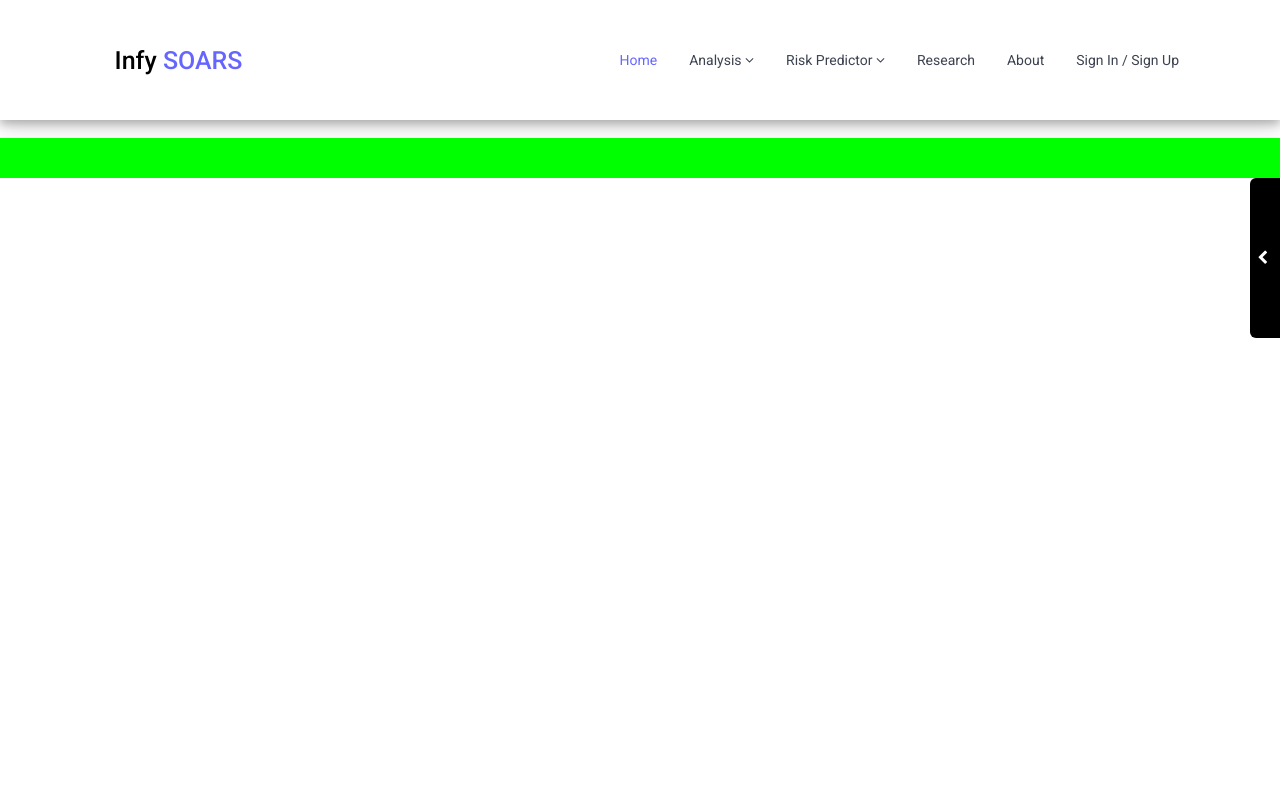
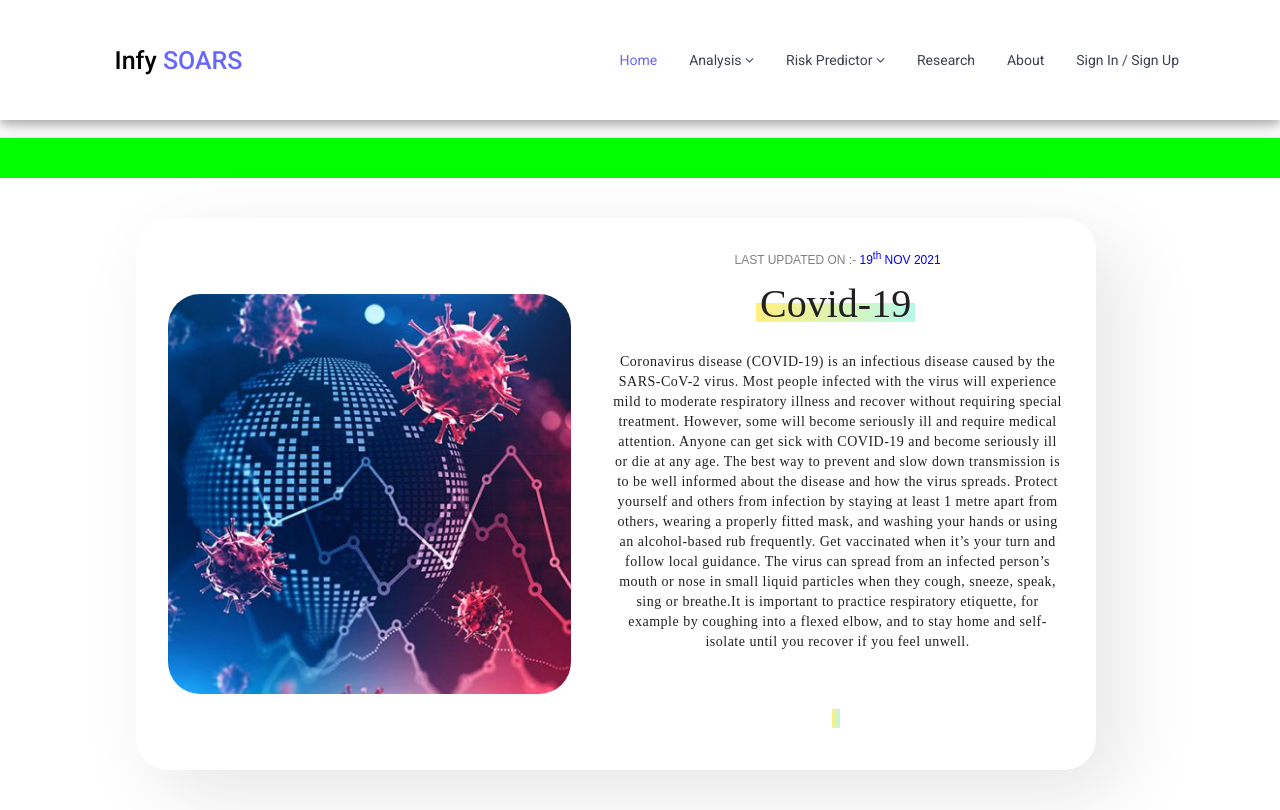
Before and after one commit to Atharv-Chaudhari/Project-Covid, a Python web app: template templates/index.html in a window 1280 px wide. Before the commit the page ends 338 px from the top, so only its background shows below. Run offline with Jinja, Linux system fonts and the light colour scheme; the template is opened without the code that fills it, so the values that code supplies are empty.

Commit message:
added covid info

```diff
--- a/static/css/style.css
+++ b/static/css/style.css
@@ -600,3 +600,112 @@ code {
   opacity: 0.5;
   position: relative;
 }
+/* ************************************************** cols ******************************************** */
+.col-1{
+  width:50%;
+}
+.col-2{
+  width:33%;
+}
+.col-3{
+  width:25%;
+}
+/* ***************************************************************************************************** */
+:root {
+  --font-family-primary: 'Vollkorn', serif;
+  --font-family-secondary: 'PT Sans', sans-serif;
+  --font-size-title: 32px;
+  --line-height-title: 1.4;
+  --font-size-caption: 14px;
+  --line-height-caption: 1.2;
+  --color-text: #222022;
+  --color-highlight-primary: #ffef7e;
+  --color-highlight-secondary: #b7f9e9;
+  --border-radius-primary: 32px;
+}
+.covid-info {
+  text-align: center;
+  display: block;
+  margin-right: auto;
+  margin-left: auto;
+  width:85%;
+}
+* {
+  -webkit-font-smoothing: antialiased;
+  -moz-osx-font-smoothing: grayscale;
+}
+@media (min-width: 900px) {
+  :root {
+    --font-size-title: 40px;
+ }
+}
+.card {
+  max-width: 960px;
+  border-radius: var(--border-radius-primary);
+  box-shadow: 24px 24px 80px rgba(0, 0, 0, 0.1);
+  padding: 20px 20px 28px 20px;
+  box-sizing: border-box;
+  margin: 20px;
+  display: flex;
+  flex-direction: column;
+}
+@media (min-width: 900px) {
+  .card {
+    flex-direction: row;
+    align-items: center;
+    margin: 40px;
+    padding: 32px;
+ }
+}
+.card__image {
+  width: 100%;
+  height: 100%;
+  border-radius: var(--border-radius-primary);
+  object-fit: cover;
+  margin-bottom: 18px;
+}
+@media (min-width: 900px) {
+  .card__image {
+    width: 45%;
+    max-height: none;
+    min-height: 400px;
+    margin-bottom: 0;
+ }
+}
+@media (min-width: 900px) {
+  .card__content {
+    width: 55%;
+    padding-left: 40px;
+ }
+}
+.card__date {
+  display: block;
+  font-family: var(--font-family-secondary);
+  font-size: var(--font-size-caption);
+  line-height: var(--line-height-caption);
+  text-transform: uppercase;
+  color: var(--color-text);
+  margin-bottom: 6px;
+}
+@media (min-width: 900px) {
+  .card__date {
+    margin-bottom: 8px;
+ }
+}
+.card__title {
+  font-family: var(--font-family-primary);
+  font-size: var(--font-size-title);
+  line-height: var(--line-height-title);
+  color: var(--color-text);
+  box-decoration-break: clone;
+  background-image: linear-gradient(90deg, var(--color-highlight-primary), var(--color-highlight-secondary));
+  background-size: 100% 42%;
+  background-repeat: no-repeat;
+  background-position: 0 85%;
+  padding: 0 4px;
+  margin-left: -4px;
+}
+.center{
+  margin-left: auto;
+  margin-right: auto;
+}
--- a/templates/index.html
+++ b/templates/index.html
@@ -13,6 +13,7 @@
 </head>
 
 <!-- <body onload="present()"> -->
+
 <body>
     <nav class="navbar">
         <div class="container">
@@ -31,22 +32,29 @@
                     <details>
                         <summary>
                             <div class="button-modal">
-                            <h4 style="font-size: 25px;">Infy<span style="font-size: 25px;color:#66f;"> SOARS</span></h4>
+                                <h4 style="font-size: 25px;">Infy<span style="font-size: 25px;color:#66f;"> SOARS</span>
+                                </h4>
                             </div>
                             <div class="details-modal-overlay"></div>
                         </summary>
                         <div class="details-modal">
                             <div class="details-modal-close">
-                          <svg xmlns="http://www.w3.org/2000/svg" width="14" height="14" viewBox="0 0 14 14" fill="none">
-                            <path fill-rule="evenodd" clip-rule="evenodd" d="M13.7071 1.70711C14.0976 1.31658 14.0976 0.683417 13.7071 0.292893C13.3166 -0.0976311 12.6834 -0.0976311 12.2929 0.292893L7 5.58579L1.70711 0.292893C1.31658 -0.0976311 0.683417 -0.0976311 0.292893 0.292893C-0.0976311 0.683417 -0.0976311 1.31658 0.292893 1.70711L5.58579 7L0.292893 12.2929C-0.0976311 12.6834 -0.0976311 13.3166 0.292893 13.7071C0.683417 14.0976 1.31658 14.0976 1.70711 13.7071L7 8.41421L12.2929 13.7071C12.6834 14.0976 13.3166 14.0976 13.7071 13.7071C14.0976 13.3166 14.0976 12.6834 13.7071 12.2929L8.41421 7L13.7071 1.70711Z" fill="black" />
+                                <svg xmlns="http://www.w3.org/2000/svg" width="14" height="14" viewBox="0 0 14 14"
+                                    fill="none">
+                                    <path fill-rule="evenodd" clip-rule="evenodd"
+                                        d="M13.7071 1.70711C14.0976 1.31658 14.0976 0.683417 13.7071 0.292893C13.3166 -0.0976311 12.6834 -0.0976311 12.2929 0.292893L7 5.58579L1.70711 0.292893C1.31658 -0.0976311 0.683417 -0.0976311 0.292893 0.292893C-0.0976311 0.683417 -0.0976311 1.31658 0.292893 1.70711L5.58579 7L0.292893 12.2929C-0.0976311 12.6834 -0.0976311 13.3166 0.292893 13.7071C0.683417 14.0976 1.31658 14.0976 1.70711 13.7071L7 8.41421L12.2929 13.7071C12.6834 14.0976 13.3166 14.0976 13.7071 13.7071C14.0976 13.3166 14.0976 12.6834 13.7071 12.2929L8.41421 7L13.7071 1.70711Z"
+                                        fill="black" />
                                 </svg>
                             </div>
                             <div class="details-modal-title">
-                            <h1>Infy <span style="color:blue;font-size: 20px;"> SOARS<sup style="color:red;font-size: 10px;">TM</sup></span><span style="color:crimson;font-size: 15px;"> presents</span></h1>
+                                <h1>Infy <span style="color:blue;font-size: 20px;"> SOARS<sup
+                                            style="color:red;font-size: 10px;">TM</sup></span><span
+                                        style="color:crimson;font-size: 15px;"> presents</span></h1>
                             </div>
                             <div class="details-modal-content">
-                            <p style="text-align: center;margin-top: -8%;"><img src="static/images/risklogo.png" width="300" height="300"></p>
-                            <h1 style="text-align: center;">Project Covid</h1>
+                                <p style="text-align: center;margin-top: -8%;"><img src="static/images/risklogo.png"
+                                        width="300" height="300"></p>
+                                <h1 style="text-align: center;margin-top: -8%;">Project Covid</h1>
                                 <p>
 
                                 </p>
@@ -114,7 +122,8 @@
             <br><br><br><br><br>
             <div class="modal-container" id="modal-container">
                 <div id="sign-up" class="form-container sign-up-container">
-                    <form action="#"  style="background-image: url('static/images/blueback.jpg');background-size: cover;">
+                    <form action="#"
+                        style="background-image: url('static/images/blueback.jpg');background-size: cover;">
                         <h1>Create Account</h1>
                         <br>
                         <div class="social-container">
@@ -133,7 +142,8 @@
                     </form>
                 </div>
                 <div id="sign-in" class="form-container sign-in-container">
-                    <form action="#"  style="background-image: url('static/images/blueback.jpg');background-size: cover;">
+                    <form action="#"
+                        style="background-image: url('static/images/blueback.jpg');background-size: cover;">
                         <br>
                         <h1>Sign in</h1>
                         <br>
@@ -155,13 +165,15 @@
                 <div class="overlay-container">
                     <div class="overlay">
                         <!-- remove comments and remove style background-image to get original shade back -->
-                        <div class="overlay-panel overlay-left" style="background-image: url('static/images/modalback1.jpg');">
+                        <div class="overlay-panel overlay-left"
+                            style="background-image: url('static/images/modalback1.jpg');">
                             <!-- <h1><img src="static/images/hello.gif" width="30px " height="30px "> Welcome Back!</h1>
                             <p>To keep connected with us please login with your personal info</p> -->
                             <br><br><br><br><br><br><br><br><br><br><br><br><br><br><br><br><br><br><br><br>
                             <button class="ghost modal-button" id="signIn">Sign In</button>
                         </div>
-                        <div class="overlay-panel overlay-right" style="background-image: url('static/images/modalback2.jpg');background-size: auto;">
+                        <div class="overlay-panel overlay-right"
+                            style="background-image: url('static/images/modalback2.jpg');background-size: auto;">
                             <!-- <h1><img src="static/images/hello.gif" width="30px " height="30px "> Hello, Friend!</h1>
                             <p>Enter your personal details and start journey with us</p> -->
                             <br><br><br><br><br><br><br><br><br><br><br><br><br><br><br><br><br><br><br><br>
@@ -175,6 +187,34 @@
     <div class="mini-info ">
         <marquee><strong><img src="static/images/hello.gif " width="30px " height="30px "> Team
                 Infy SOARS presents Covid-19 Details and Research</strong></marquee>
+    </div>
+    <div class="covid-info">
+        <div class="card">
+            <img src="static/images/Covid.jpg"
+                class="card__image"/>
+            <div class="card__content">
+                <time datetime="2021-11-19" class="card__date"><span style="color: grey;">Last Updated on :-
+                    </span><span style="color: blue;">19<sup style="text-transform: lowercase;">th</sup> Nov
+                        2021</span></time>
+                <span class="card__title">Covid-19<span>
+                        <p>Coronavirus disease (COVID-19) is an infectious disease caused by the SARS-CoV-2 virus.
+
+                            Most people infected with the virus will experience mild to moderate respiratory illness and
+                            recover without requiring special treatment. However, some will become seriously ill and
+                            require medical attention. Anyone can get sick with COVID-19 and become seriously ill or die
+                            at any age.
+
+                            The best way to prevent and slow down transmission is to be well informed about the disease
+                            and how the virus spreads. Protect yourself and others from infection by staying at least 1
+                            metre apart from others, wearing a properly fitted mask, and washing your hands or using an
+                            alcohol-based rub frequently. Get vaccinated when it’s your turn and follow local guidance.
+
+                            The virus can spread from an infected person’s mouth or nose in small liquid particles when
+                            they cough, sneeze, speak, sing or breathe.It is important to practice respiratory etiquette, for example
+                            by coughing into a flexed elbow, and to stay home and self-isolate until you recover if you
+                            feel unwell.</p>
+            </div>
+        </div>
     </div>
     <div class="menu-container" style="margin-left:100%;">
         <div class="collapse-icon">
@@ -216,4 +256,5 @@
     <script type="text/javascript" src="static/js/script.js "></script>
     <script type="text/javascript" src="static/js/sign.js "></script>
 </body>
+
 </html>
```
Also changed, not shown: static/images/covid.jpg (added), static/images/info.jpg (added). Lines whose indentation alone changed are shown as unchanged.
